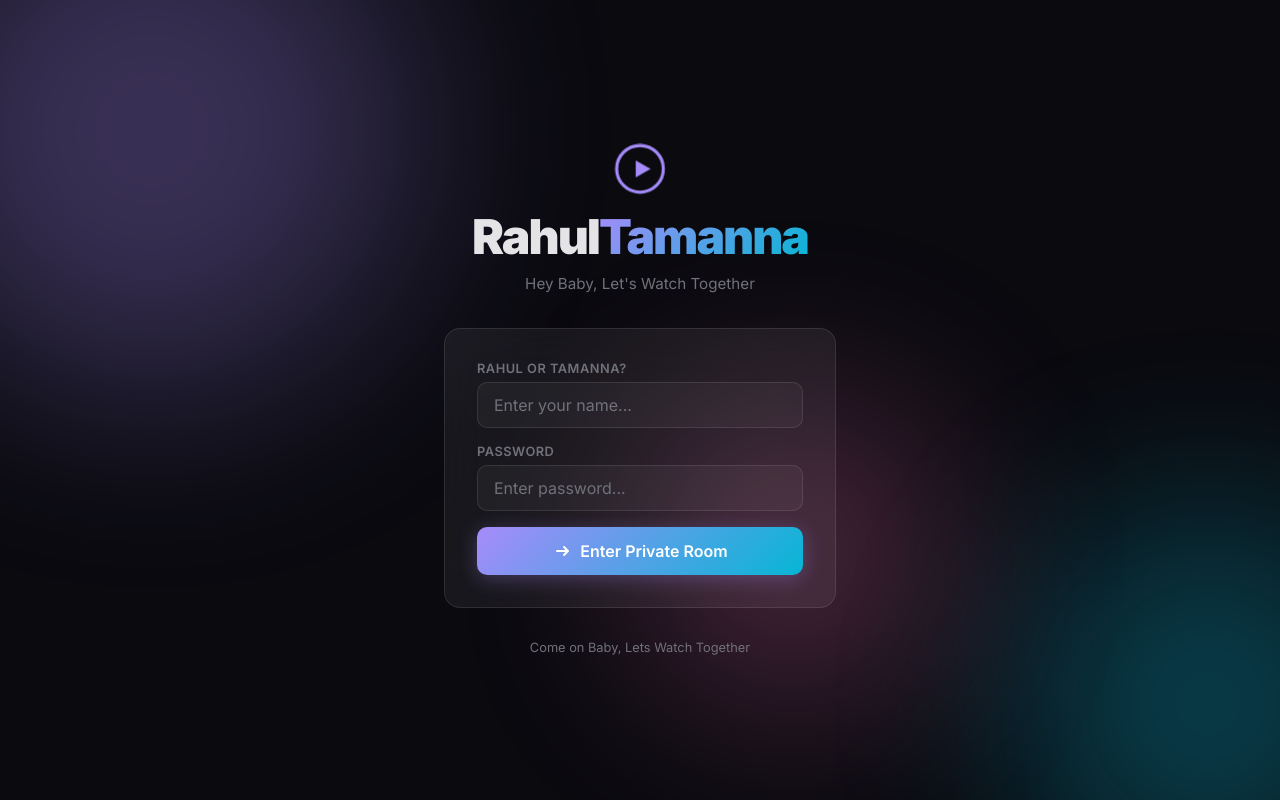
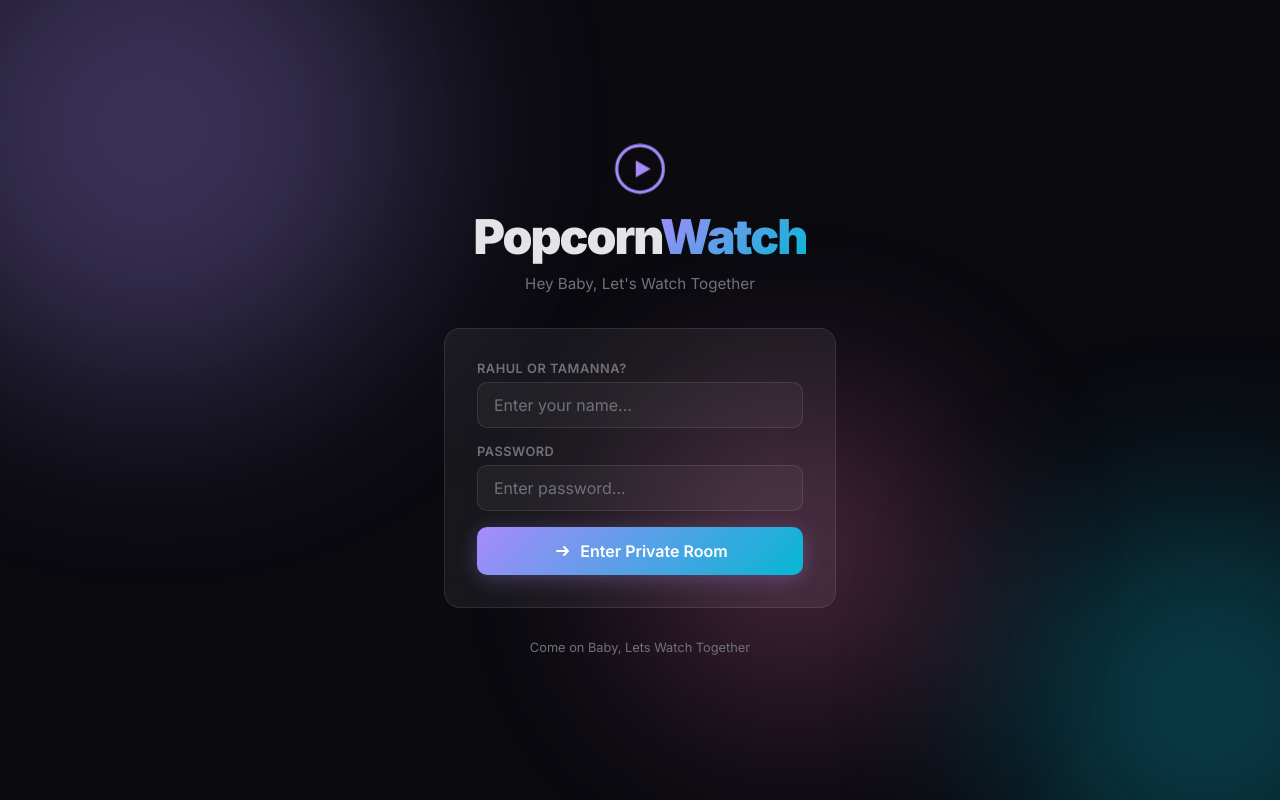
Before and after one commit to rahul3427/SyncWatch, a website: page public/index.html in a window 1280 px wide. Drawn offline with nearby package versions, Linux system fonts and the light colour scheme.

Commit message:
style: rename app to PopcornWatch

```diff
--- a/public/index.html
+++ b/public/index.html
@@ -42,7 +42,7 @@
             </defs>
           </svg>
         </div>
-        <h1 class="logo-text">Rahul<span>Tamanna</span></h1>
+        <h1 class="logo-text">Popcorn<span>Watch</span></h1>
         <p class="tagline">
           Hey Baby, Let's Watch Together
         </p>
```
